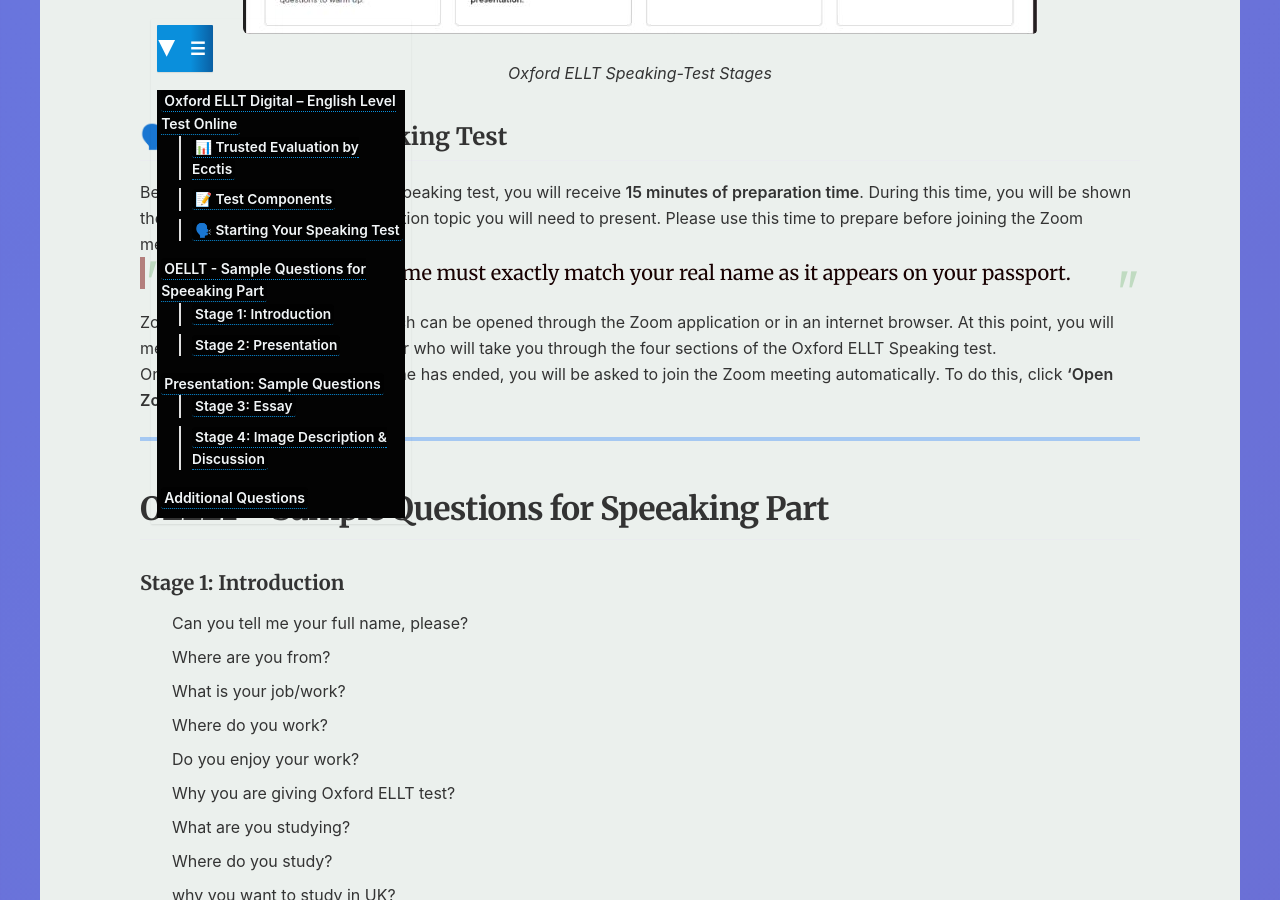
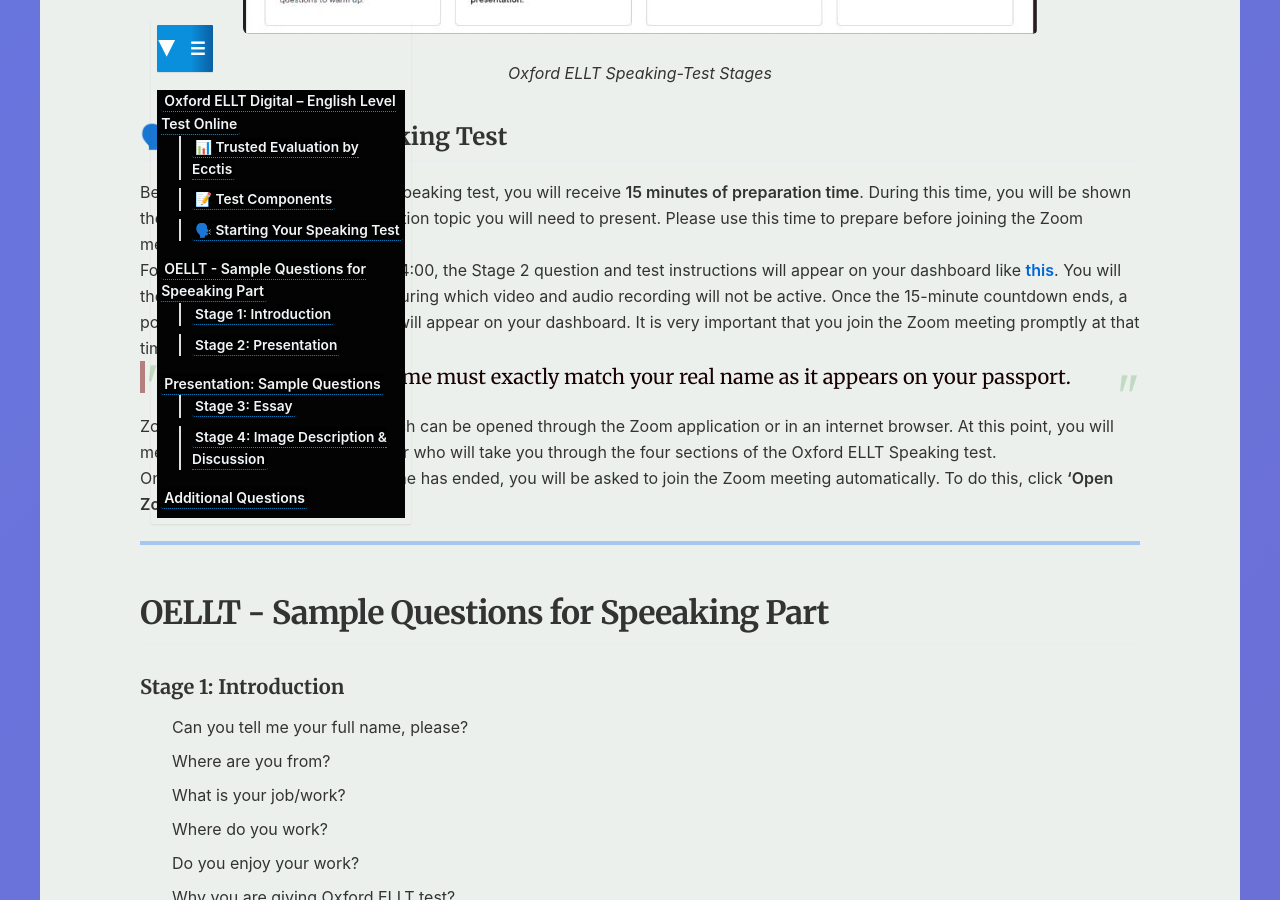
Before and after one commit to eenfee/eenfee.github.io, a Jekyll site: the page built from _blogs/study-abroad/_ept/2025-06-25-oellt.md, in a window 1280 px wide and 900 px high, scrolled down 3728 px. Built offline with Jekyll 4.4.1, drawn with Linux system fonts in a browser that asks for light colours; nearby versions of some CDN libraries; some web fonts are replaced; some of the changed text lies outside the part shown.

Commit message:
oellt update

```diff
--- a/_blogs/study-abroad/_ept/2025-06-25-oellt.md
+++ b/_blogs/study-abroad/_ept/2025-06-25-oellt.md
@@ -99,6 +99,8 @@
 ## 🗣️ Starting Your Speaking Test
 
 Before starting your Oxford ELLT Speaking test, you will receive **15 minutes of preparation time**. During this time, you will be shown the test structure and the presentation topic you will need to present. Please use this time to prepare before joining the Zoom meeting.
+
+For example, if your test starts at 14:00, the Stage 2 question and test instructions will appear on your dashboard like **[this](https://oxfordellt.com/wp-content/uploads/2024/03/OxfordELLT_Speaking_Sample_1_March24.pdf){:target="_blank" rel="noopener noreferrer"}**. You will then have 15 minutes to prepare, during which video and audio recording will not be active. Once the 15-minute countdown ends, a pop-up saying “Open Zoom Link” will appear on your dashboard. It is very important that you join the Zoom meeting promptly at that time.
 
 > **Note:** Your Zoom username must exactly match your real name as it appears on your passport.
 
```
Also changed, not shown: other parts of _blogs/study-abroad/_ept/2025-06-25-oellt.md (+8 -2 lines).
